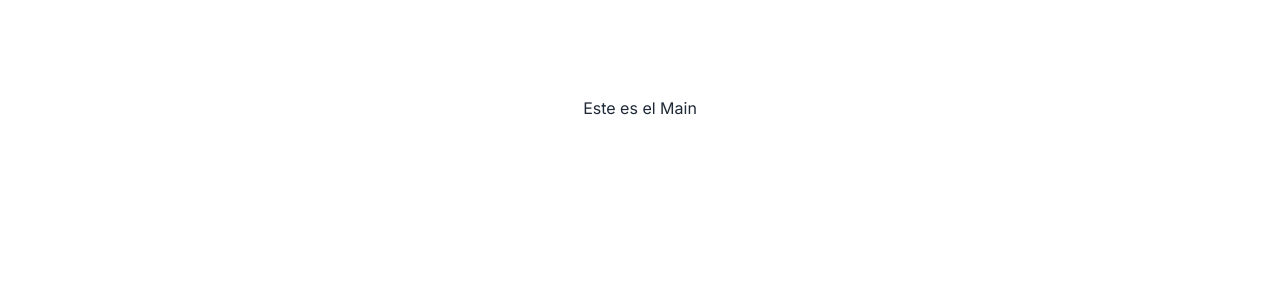
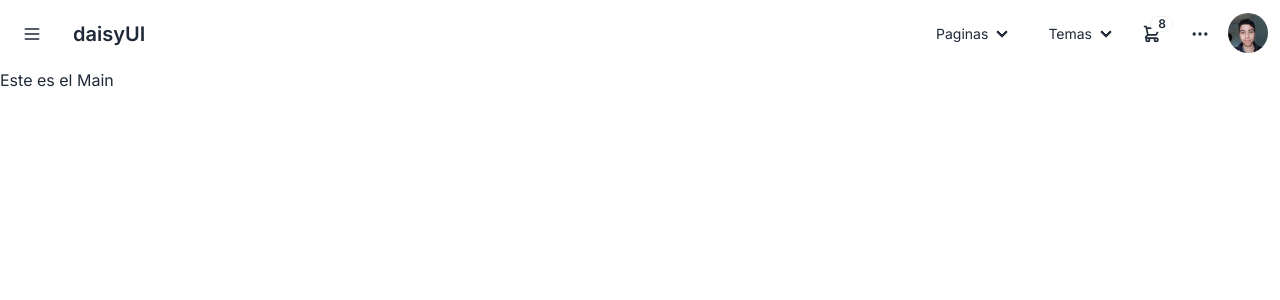
Before and after one commit to bruno10-0/Nando-Shop, a Next.js app: page / in a window 1280 px wide. Shown: the top 300 px of the page. Built offline with nearby package versions, Linux system fonts and the light colour scheme.

Commit message:
feat(Dropdown): :lipstick: Cree componentes, DrawerNavbar, Dropdown
Cree componentes nesesarios para el navbar, como el Dropdown. Tambien puse un navbar en el que puedas elegir un tema

```diff
--- a/src/app/layout.tsx
+++ b/src/app/layout.tsx
@@ -2,6 +2,7 @@ import type { Metadata } from 'next'
 import { Inter } from 'next/font/google'
 import './globals.css'
 import Head from 'next/head'
+import Navbar from './layouts/Navbar/Navbar'
 
 const inter = Inter({ subsets: ['latin'] })
 
@@ -22,7 +23,13 @@ export default function RootLayout({
           <title>NandoShop</title>
         </Head>
 
-      <body className={inter.className}>{children}</body>
+      <body className={inter.className}>
+      {/* <main className="flex min-h-screen flex-col items-center justify-between p-24"> */}
+        <main className="">
+          <Navbar />
+          {children}
+        </main>
+      </body>
     </html>
   )
 }
--- /dev/null
+++ b/src/app/layouts/Navbar/Navbar.tsx
@@ -0,0 +1,83 @@
+import Image from "next/image";
+import DrawerNavbar from "./compsNavbar/DrawerNavbar";
+import Dropdown from "@/components/dropdown/DropDown";
+
+const Navbar = () => {
+    return (
+        <div className="navbar bg-base-100">
+
+            {/* Sidebar */}
+            <div className="flex-none">
+                <DrawerNavbar />
+            </div>
+
+            {/* Logo */}
+            <div className="flex-1">
+                <a className="btn btn-ghost text-xl">daisyUI</a>
+            </div>
+
+            <div className="flex-none">
+
+                <Dropdown title="Paginas" accessibilityLabel="Ver Paginas" listClassName="p-0" containerClassName="0-0">
+                    <li><a>Link 1</a></li>
+                    <li><a>Link 2</a></li>
+                </Dropdown>
+
+                <Dropdown title="Temas" listClassName="p-0">
+                    <ul tabIndex={0} className="dropdown-content z-[1] p-2 shadow-2xl bg-base-300 rounded-box w-52 m-0">
+                        <li><input type="radio" name="theme-dropdown" className="theme-controller btn btn-sm btn-block btn-ghost justify-start" aria-label="Default" value="default"/></li>
+                        <li><input type="radio" name="theme-dropdown" className="theme-controller btn btn-sm btn-block btn-ghost justify-start" aria-label="Retro" value="retro"/></li>
+                        <li><input type="radio" name="theme-dropdown" className="theme-controller btn btn-sm btn-block btn-ghost justify-start" aria-label="Cyberpunk" value="cyberpunk"/></li>
+                        <li><input type="radio" name="theme-dropdown" className="theme-controller btn btn-sm btn-block btn-ghost justify-start" aria-label="Valentine" value="valentine"/></li>
+                        <li><input type="radio" name="theme-dropdown" className="theme-controller btn btn-sm btn-block btn-ghost justify-start" aria-label="Aqua" value="aqua"/></li>
+                    </ul>
+                </Dropdown>
+
+
+                <div className="dropdown dropdown-end">
+                    <div tabIndex={0} role="button" className="btn btn-ghost btn-circle">
+                        <div className="indicator">
+                        <svg xmlns="http://www.w3.org/2000/svg" className="h-5 w-5" fill="none" viewBox="0 0 24 24" stroke="currentColor"><path strokeLinecap="round" strokeLinejoin="round" strokeWidth="2" d="M3 3h2l.4 2M7 13h10l4-8H5.4M7 13L5.4 5M7 13l-2.293 2.293c-.63.63-.184 1.707.707 1.707H17m0 0a2 2 0 100 4 2 2 0 000-4zm-8 2a2 2 0 11-4 0 2 2 0 014 0z" /></svg>
+                        <span className="badge badge-sm indicator-item">8</span>
+                        </div>
+                    </div>
+                    <div tabIndex={0} className="mt-3 z-[1] card card-compact dropdown-content w-52 bg-base-100 shadow">
+                        <div className="card-body">
+                        <span className="font-bold text-lg">8 Items</span>
+                        <span className="text-info">Subtotal: $999</span>
+                        <div className="card-actions">
+                            <button className="btn btn-primary btn-block">View cart</button>
+                        </div>
+                        </div>
+                    </div>
+                </div>
+
+                <button className="btn btn-square btn-ghost">
+                <svg xmlns="http://www.w3.org/2000/svg" fill="none" viewBox="0 0 24 24" className="inline-block w-5 h-5 stroke-current"><path strokeLinecap="round" strokeLinejoin="round" strokeWidth="2" d="M5 12h.01M12 12h.01M19 12h.01M6 12a1 1 0 11-2 0 1 1 0 012 0zm7 0a1 1 0 11-2 0 1 1 0 012 0zm7 0a1 1 0 11-2 0 1 1 0 012 0z"></path></svg>
+                </button>
+
+                <div className="dropdown dropdown-end">
+                    <div tabIndex={0} role="button" className="btn btn-ghost btn-circle avatar">
+                        <div className="w-10 rounded-full">
+                            <Image alt="Tailwind CSS Navbar component" src="/assets/images/avatars/user1.jpg" width='100' height="100"/>
+                        </div>
+                    </div>
+                    <ul tabIndex={0} className="mt-3 z-[1] p-2 shadow menu menu-sm dropdown-content bg-base-100 rounded-box w-52">
+                        <li>
+                        <a className="justify-between">
+                            Profile
+                            <span className="badge">New</span>
+                        </a>
+                        </li>
+                        <li><a>Settings</a></li>
+                        <li><a>Logout</a></li>
+                    </ul>
+                </div>
+
+
+            </div>
+        </div>
+    )
+}
+
+export default Navbar;
--- /dev/null
+++ b/src/app/layouts/Navbar/compsNavbar/DrawerNavbar.tsx
@@ -0,0 +1,46 @@
+
+const DrawerNavbar = () => {
+
+    return(
+        <div className="drawer">
+            {/* Boton del menu que abre el drawer-side (Ln:12) */}
+            <DrawerButton>
+                <svg xmlns="http://www.w3.org/2000/svg" fill="none" viewBox="0 0 24 24" className="inline-block w-5 h-5 stroke-current"><path strokeLinecap="round" strokeLinejoin="round" strokeWidth="2" d="M4 6h16M4 12h16M4 18h16"></path></svg>
+            </DrawerButton>
+
+            {/* Lista del drawer (Ln:37) */}
+            <DrawerSide>
+                <ul className="menu p-4 w-80 min-h-full bg-base-200 text-base-content">
+                    <li><a>Ropa Hombre</a></li>
+                    <li><a>Ropa Mujer</a></li>
+                </ul>
+            </DrawerSide>
+        </div>
+    )
+}
+
+// Boton del Drawer
+const DrawerButton = ({children}) => {
+    return(
+        <>
+            <input id="my-drawer" type="checkbox" className="drawer-toggle" />
+            <div className="drawer-content">
+                <label htmlFor="my-drawer" className="btn btn-square btn-ghost drawer-button">
+                    {children}
+                </label>
+            </div>
+        </>
+    )
+}
+
+// Contenido del Drawer
+const DrawerSide = ({children}) => {
+    return (
+        <div className="drawer-side">
+            <label htmlFor="my-drawer" aria-label="close sidebar" className="drawer-overlay"></label>
+            { children }
+        </div>
+    );
+}
+
+export default DrawerNavbar;
--- a/src/app/page.tsx
+++ b/src/app/page.tsx
@@ -1,9 +1,7 @@
-import Image from 'next/image'
-
 export default function Home() {
   return (
-    <main className="flex min-h-screen flex-col items-center justify-between p-24">
+
       <h1>Este es el Main</h1>
-    </main>
+
   )
 }
--- /dev/null
+++ b/src/components/dropdown/Dropdown.tsx
@@ -0,0 +1,55 @@
+import React from 'react';
+
+interface DropdownProps {
+  title: string;
+  children: React.ReactNode;
+  listClassName?: string;
+  containerClassName?: string;
+  accessibilityLabel?: string;
+}
+
+/**
+ * Componente Dropdown
+ *
+ * @param {string} title - El título del dropdown.
+ * @param {React.ReactNode} children - Contenido del dropdown.
+ * @param {string} listClassName - Clase para la lista del dropdown.
+ * @param {string} containerClassName - Clase para el contenedor del dropdown.
+ * @param {string} accessibilityLabel - Etiqueta de accesibilidad para el título.
+ */
+
+const Dropdown: React.FC<DropdownProps> = ({
+    title,
+    children,
+    listClassName = 'p-2 bg-base-100 rounded-t-none',
+    containerClassName = 'px-1',
+    accessibilityLabel
+}) => {
+
+    // Si las props de clases no estan definidas, asignarle valores por defecto
+    // const listClass = listClassName;
+    const containerClass = `menu menu-horizontal ${containerClassName}`
+
+    return(
+        <ul className={ containerClass }>
+            <li>
+                <details>
+                    {/* Titulo del Dropdown */}
+                    <summary>
+                        { accessibilityLabel ?
+                            <span aria-label={ accessibilityLabel }>{ title }</span>
+                            : title
+                        }
+                    </summary>
+
+                    {/* Lista del Dropdown ( Da un estilo por defecto de TailwindCSS ) */}
+                    <ul className={ listClassName }>
+                        { children }
+                    </ul>
+                </details>
+            </li>
+        </ul>
+    );
+}
+
+export default Dropdown
--- /dev/null
+++ b/src/utils/interfaces/Joso.tsx
@@ -0,0 +1,5 @@
+export namespace Joso{
+
+    export const variable: string = "nando";
+
+}
--- a/tailwind.config.ts
+++ b/tailwind.config.ts
@@ -50,6 +50,19 @@ const config: Config = {
       "dim",
       "nord",
       "sunset",
+      {
+        mytheme: {
+          "primary": "#070A57",
+          "secondary": "#1d4ed8",
+          "accent": "#86198f",
+          "neutral": "#ffffff",
+          "base-100": "#F5F5F5",
+          "info": "#22d3ee",
+          "success": "#49FF75",
+          "warning": "#FAE122",
+          "error": "#e11d48",
+        },
+      }
     ],
   },
 }
```
Also changed, not shown: src/utils/interfaces/ImageInterface.tsx (added, +12 -0 lines), public/assets/images/avatars/user1.jpg (added), public/assets/images/avatars/user_default.png (added), src/app/components/Button.tsx (deleted).
